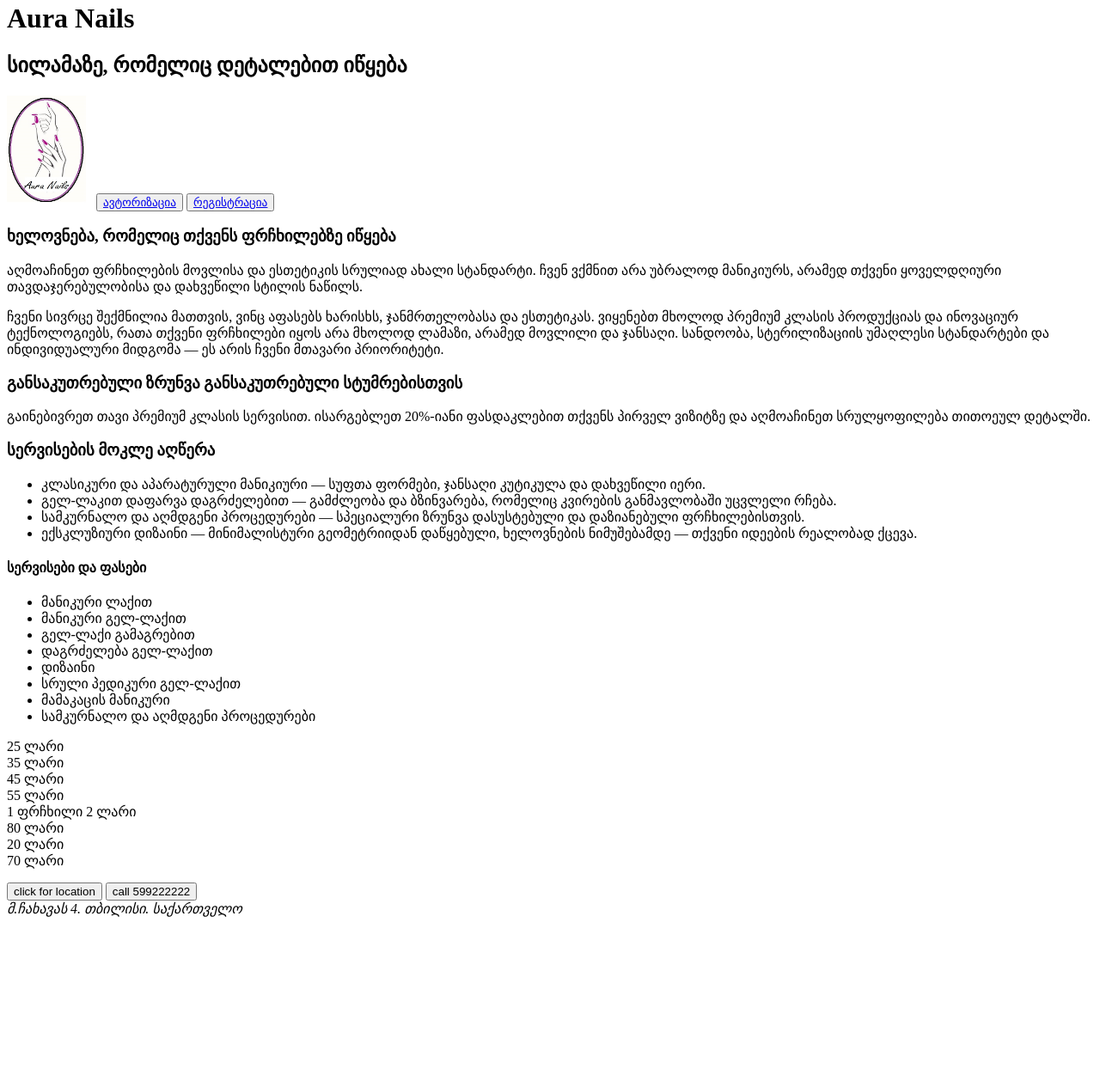
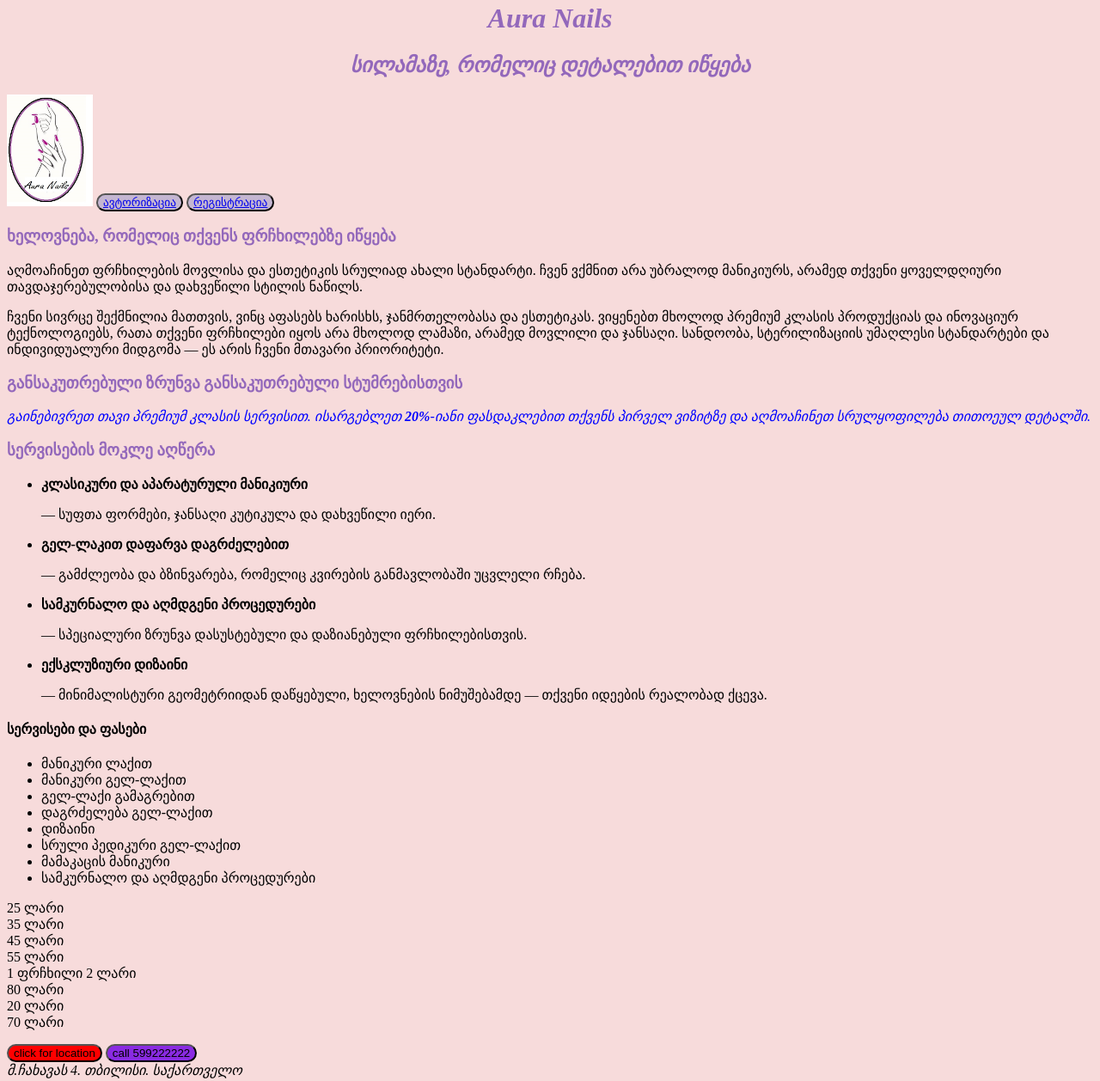
Before and after one commit to KC011HK/new-work, a plain HTML site: page index.html in a window 1280 px wide. Shown: the part 18-1276 px from the top of the page at 86% size. Before the commit the page ends 1093 px from the top, so only its background shows below. Drawn offline with Linux system fonts and the light colour scheme.

Commit message:
style elements

```diff
--- /dev/null
+++ b/css.html
@@ -0,0 +1,12 @@
+<!DOCTYPE html>
+<html lang="en">
+<head>
+    <meta charset="UTF-8">
+    <meta name="viewport" content="width=device-width, initial-scale=1.0">
+    <title>Document</title>
+    <link rel="stylesheet" href="style.css">
+</head>
+<body>
+
+</body>
+</html>
--- a/index.html
+++ b/index.html
@@ -6,11 +6,11 @@
     <title>Document</title>
     <link rel="stylesheet" href="style.css">
 </head>
- <h1>Aura Nails </h1>
 
 <body>
 
 <header>
+    <h1>Aura Nails </h1>
 
     <h2 class="details1">სილამაზე, რომელიც დეტალებით იწყება</h2>
 
@@ -19,15 +19,16 @@
 <nav>
     <div>
     <img width ="100px" src="images/logo.jpg" alt="logo">
-    <button><a href="login.html">ავტორიზაცია</a></button>
 
-    <button><a href="registration.html">რეგისტრაცია</a></button></button>
+   <button class="login"><a href="login.html">ავტორიზაცია</a></button>
+
+    <button class="register"><a href="registration.html">რეგისტრაცია</a></button></button>
 
     </div>
 </nav>
 
 <main>
-    <h3 class="details2">ხელოვნება, რომელიც თქვენს ფრჩხილებზე იწყება</h3>
+    <h3>ხელოვნება, რომელიც თქვენს ფრჩხილებზე იწყება</h3>
 <p class="zogadi">აღმოაჩინეთ ფრჩხილების მოვლისა და ესთეტიკის სრულიად ახალი სტანდარტი. ჩვენ ვქმნით არა უბრალოდ მანიკიურს, არამედ თქვენი ყოველდღიური თავდაჯერებულობისა და დახვეწილი სტილის ნაწილს.</p>
 
 <p class="zogadi2">ჩვენი სივრცე შექმნილია მათთვის, ვინც აფასებს ხარისხს, ჯანმრთელობასა და ესთეტიკას. ვიყენებთ მხოლოდ პრემიუმ კლასის პროდუქციას და ინოვაციურ ტექნოლოგიებს, რათა თქვენი ფრჩხილები იყოს არა მხოლოდ ლამაზი, არამედ მოვლილი და ჯანსაღი.
@@ -38,24 +39,24 @@
 
 </main>
 <section>
-    <h3 class="sale">
+    <h3>
         განსაკუთრებული ზრუნვა განსაკუთრებული სტუმრებისთვის
     </h3>
-    <p>
-        გაინებივრეთ თავი პრემიუმ კლასის სერვისით. ისარგებლეთ 20%-იანი ფასდაკლებით თქვენს პირველ ვიზიტზე და აღმოაჩინეთ სრულყოფილება თითოეულ დეტალში.
+    <p class="sale">
+        გაინებივრეთ თავი პრემიუმ კლასის სერვისით. ისარგებლეთ <strong>20%</strong>-იანი ფასდაკლებით თქვენს პირველ ვიზიტზე და აღმოაჩინეთ სრულყოფილება თითოეულ დეტალში.
     </p>
 
 </section>
 
 <article>
 
-<h3 class="shetavazeba"> სერვისების მოკლე აღწერა
+<h3> სერვისების მოკლე აღწერა
 </h3>
 <ul>
-<li>კლასიკური და აპარატურული მანიკიური — სუფთა ფორმები, ჯანსაღი კუტიკულა და დახვეწილი იერი.</li>
-<li>გელ-ლაკით დაფარვა დაგრძელებით — გამძლეობა და ბზინვარება, რომელიც კვირების განმავლობაში უცვლელი რჩება.</li>
-<li>სამკურნალო და აღმდგენი პროცედურები — სპეციალური ზრუნვა დასუსტებული და დაზიანებული ფრჩხილებისთვის.</li>
-<li>ექსკლუზიური დიზაინი — მინიმალისტური გეომეტრიიდან დაწყებული, ხელოვნების ნიმუშებამდე — თქვენი იდეების რეალობად ქცევა.</li>
+<li><p><strong>კლასიკური და აპარატურული მანიკიური</strong></p>— სუფთა ფორმები, ჯანსაღი კუტიკულა და დახვეწილი იერი.</li>
+<li><p><strong>გელ-ლაკით დაფარვა დაგრძელებით</strong></p>— გამძლეობა და ბზინვარება, რომელიც კვირების განმავლობაში უცვლელი რჩება.</li>
+<li><p><strong>სამკურნალო და აღმდგენი პროცედურები</strong></p> — სპეციალური ზრუნვა დასუსტებული და დაზიანებული ფრჩხილებისთვის.</li>
+<li><p><strong>ექსკლუზიური დიზაინი</strong></p> — მინიმალისტური გეომეტრიიდან დაწყებული, ხელოვნების ნიმუშებამდე — თქვენი იდეების რეალობად ქცევა.</li>
 
 </ul>
 </article>
@@ -87,9 +88,9 @@
 
 </aside>
  <footer>
-    <a href="https://www.google.com/maps/place/Medea+Chakhava+St,+T'bilisi/@41.7217024,44.7370597,571m/data=!3m2!1e3!4b1!4m6!3m5!1s0x404473116ef8112d:0xe3dc10d9e24f8265!8m2!3d41.7216984!4d44.7396346!16s%2Fg%2F1hhjss7_6?entry=ttu&g_ep=EgoyMDI2MTAyMC4wIKXMDSoASAFQAw%3D%3D" target="_blank" rel="noopener noreferrer"><button>click for location</button></a>
+    <a href="https://www.google.com/maps/place/Medea+Chakhava+St,+T'bilisi/@41.7217024,44.7370597,571m/data=!3m2!1e3!4b1!4m6!3m5!1s0x404473116ef8112d:0xe3dc10d9e24f8265!8m2!3d41.7216984!4d44.7396346!16s%2Fg%2F1hhjss7_6?entry=ttu&g_ep=EgoyMDI2MTAyMC4wIKXMDSoASAFQAw%3D%3D" target="_blank" rel="noopener noreferrer"><button class="location">click for location</button></a>
 
-    <a href="tel:+995599222222"><button>call 599222222</button></button></a>
+    <a="tel:+995599222222"><button class="call">call 599222222</button></button></a>
 <address>მ.ჩახავას 4. თბილისი. საქართველო</address>
  </footer>
 
--- a/style.css
+++ b/style.css
@@ -0,0 +1,34 @@
+header{
+    text-align: center;
+    color: rgb(147, 104, 187);
+    font-size: medium;
+    font-style: oblique;
+}
+body{
+    background-color: rgb(247, 219, 219);
+
+}
+h3{
+color: rgb(147, 104, 187);
+}
+.sale{
+    color: blue;
+    font-style: oblique;
+}
+.call{
+    background-color: blueviolet;
+    border-radius: 20px;
+}
+.location{
+    background-color: red;
+    border-radius: 20px;
+}
+.register{
+    background-color: rgb(196, 182, 209);
+    border-radius: 20px;
+
+}
+.login{
+    background-color: rgb(196, 182, 209);
+    border-radius: 20px;
+}
```
